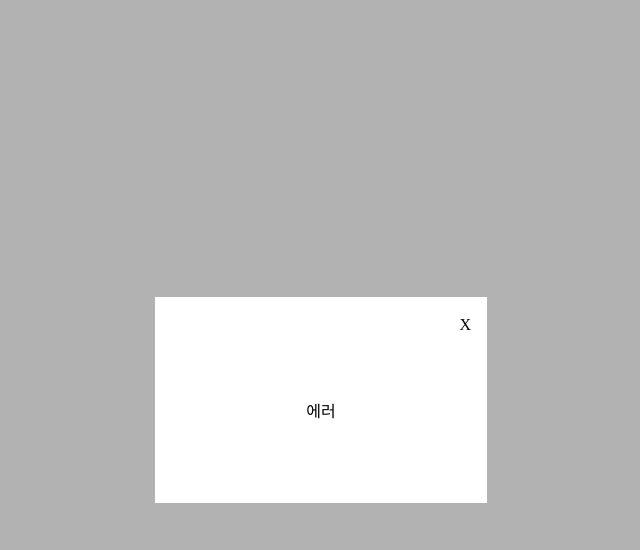
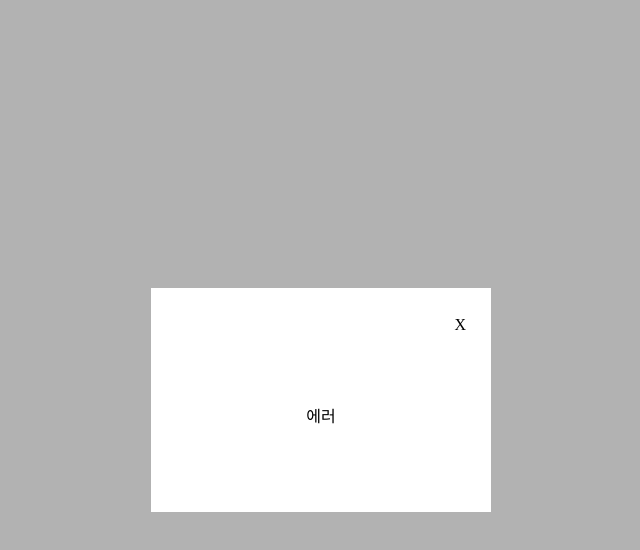
Before and after one commit to WithTime12/WithTimeFE, a React (Vite) app: page / in a window 1280 px wide. Both pictures are taken after a click on the button "누르면 에러 모달이 나옵니다". Shown: the top 550 px of the page, without its empty margins (319-959 px from the left). Built offline with nearby package versions, Linux system fonts and the light colour scheme.

Commit message:
style: 스타일링 수정

```diff
--- a/src/components/common/modal.tsx
+++ b/src/components/common/modal.tsx
@@ -17,12 +17,12 @@ export default function Modal({ isOpen = true, children, onClose }: TModalprops)
 
     return createPortal(
         isVisible && (
-            <div className="z-[1000] fixed top-0 left-0 w-full h-full bg-black/30 flex items-center justify-center">
-                <div className="relative bg-white p-4 flex flex-col">
-                    <div className="w-full flex justify-end" onClick={onClose}>
+            <div className="z-[1000] fixed top-0 left-0 w-[100vw] h-[100vh] bg-black/30 flex items-center justify-center">
+                <div className="relative bg-white p-[20px] flex flex-col">
+                    <div className="w-full flex justify-end p-[5px]" onClick={onClose}>
                         X
                     </div>
-                    <div className="w-full h-full">{children}</div>
+                    <div className="flex">{children}</div>
                 </div>
             </div>
         ),
--- a/src/components/modal/errorModal.tsx
+++ b/src/components/modal/errorModal.tsx
@@ -9,7 +9,7 @@ function ErrorModal({ onClose }: TErrorModalProps) {
     return (
         <Modal onClose={onClose}>
             {/* 모달의 내용은 children으로 전달해줍니다. 항상 Modal 컴포넌트 하위에 만들고 싶은 모달은 만들면됩니다. */}
-            <div className="flex flex-col items-center justify-center w-[300px] h-[150px] p-4 rounded">
+            <div className="flex flex-col items-center justify-center w-[300px] h-[150px] rounded p-4">
                 <div>에러</div>
             </div>
         </Modal>
```
